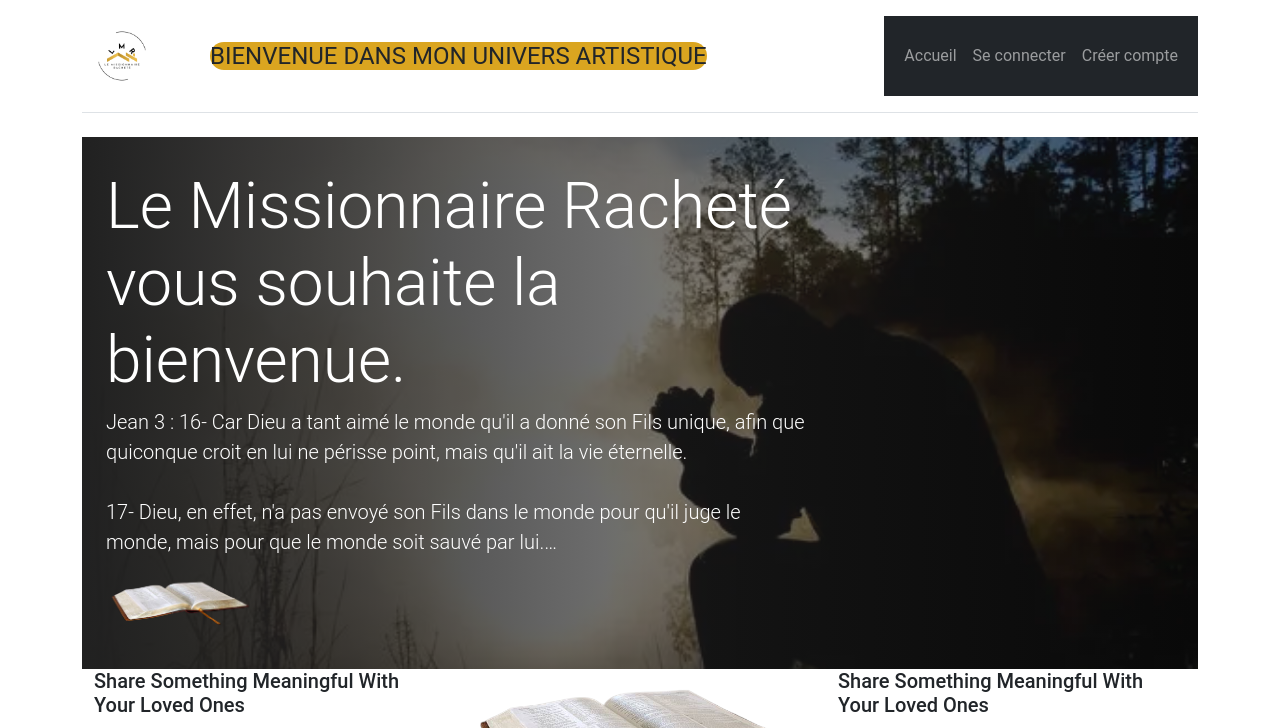
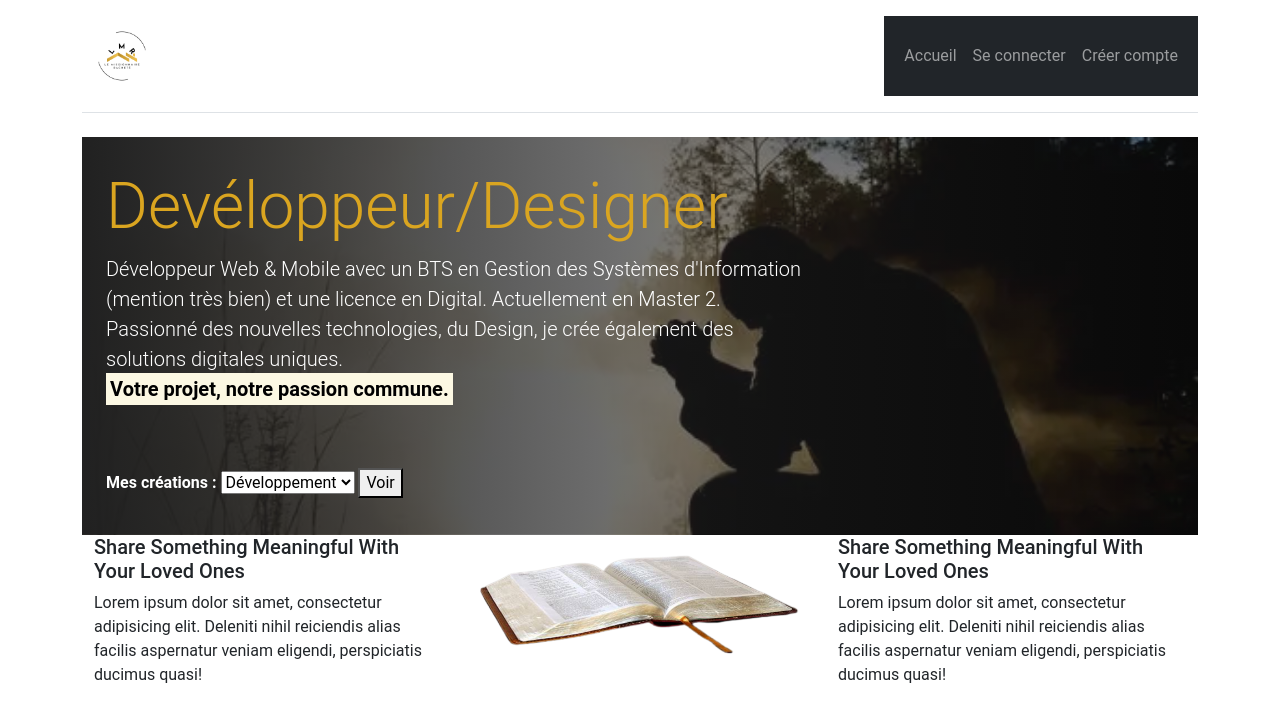
Before and after one commit to Billy3Joe/monSiteweb, a PHP site: page /index.php in a window 1280 px wide. Shown: the top 728 px of the page. Run offline with PHP 8.4, Linux system fonts and the light colour scheme.

Commit message:
Update home page

```diff
--- a/controllers/Administrateur/Administrateur.controller.php
+++ b/controllers/Administrateur/Administrateur.controller.php
@@ -105,7 +105,27 @@ class AdministrateurController extends MainController {
         exit;
     }
 
+    public function deleteMessageUser($messageId)
+    {
+        // Effectuez ici la logique de suppression en utilisant votre modèle ou gestionnaire d'administrateurs
+        $success = $this->administrateurManager->deleteMessage($messageId);
 
+        // Redirigez vers la page appropriée en fonction du résultat de la suppression
+        if ($success) {
+            // Message supprimé avec succès
+            // Ajoutez un message flash si nécessaire pour afficher un message sur la page de redirection
+            $_SESSION['message'] = "Le message a été supprimé avec succès.";
+        } else {
+            // Échec de la suppression
+            // Ajoutez un message flash si nécessaire pour afficher un message sur la page de redirection
+            $_SESSION['message'] = "La suppression du message a échoué.";
+        }
+
+        // Redirigez vers la page d'où provient l'utilisateur ou une page par défaut si la référence HTTP est indisponible
+        $referer = isset($_SERVER['HTTP_REFERER']) ? $_SERVER['HTTP_REFERER'] : URL;
+        header("Location: $referer");
+        exit;
+    }
 
 
 
--- a/controllers/Utilisateur/Utilisateur.controller.php
+++ b/controllers/Utilisateur/Utilisateur.controller.php
@@ -37,8 +37,9 @@ class UtilisateurController extends MainController {
                 header("location: " . URL . "compte/profil");
             } else {
                 // Affiche un message d'erreur si le compte n'est pas activé
-                $message = "Le compte " . $login . " n'a pas été activé par mail. ";
-                $message .= "<a href='renvoyerMailValidation/" . $login . "'>Renvoyez le mail de validation</a>";
+                $message = "Le compte " . $login . " n'a pas été activé. ";
+                // $message .= "<a href='renvoyerMailValidation/" . $login . "'>Renvoyez le mail de validation</a>";
+                $message .= "<a href='renvoyerMailValidation/" . $login . "'>Veillez nous envoyer un message via le formulaire de contact afin que votre compte puisse être activé. </a>. Merci à vous...";
                 Toolbox::ajouterMessageAlerte($message, Toolbox::COULEUR_ROUGE);
                 header("Location: " . URL . "login");
             }
--- a/controllers/Visiteur/Visiteur.controller.php
+++ b/controllers/Visiteur/Visiteur.controller.php
@@ -45,6 +45,40 @@ class VisiteurController extends MainController {
         $this->genererPage($data_page);
     }
 
+    public function voirCreations()
+    {
+        $data_page = [
+            "page_description" => "Description de la page d'accueil",
+            "page_title" => "Titre de la page d'accueil",
+            "view" => "views/Visiteur/accueil.view.php",
+            "template" => "views/common/template.php",
+        ];
+        $this->genererPage($data_page);
+    }
+
+    public function creationsDeveloppement()
+    {
+        $data_page = [
+            "page_description" => "Description de la page de création développement",
+            "page_title" => "Titre de la page d'accueil",
+            "view" => "views/Visiteur/developpement.view.php",
+            "template" => "views/common/template.php",
+        ];
+        $this->genererPage($data_page);
+    }
+
+    public function creationsDesign()
+    {
+        $data_page = [
+            "page_description" => "Description de la page de création design",
+            "page_title" => "Titre de la page d'accueil",
+            "view" => "views/Visiteur/design.view.php",
+            "template" => "views/common/template.php",
+        ];
+        $this->genererPage($data_page);
+    }
+
+
     public function pageErreur($message){
         parent::pageErreur($message);
     }
--- a/index.php
+++ b/index.php
@@ -218,7 +218,49 @@ try {
                         header("Location: " . URL . "accueil");
                     }
                     break;
+                   // Ajoutez une nouvelle route pour la suppression
+                    case "delete_message_user":
+                        // Vérifiez si l'identifiant du message à supprimer est présent dans la requête POST
+                        if (!empty($_POST['id'])) {
+                            // Appellez la méthode de suppression dans votre modèle
+                            $success = $AdministrateurManager->deleteMessage($_POST['id']);
 
+                            // Retournez une réponse appropriée (par exemple, en JSON)
+                            if ($success) {
+                                echo json_encode(["success" => true]);
+                            } else {
+                                echo json_encode(["success" => false, "error" => "Une erreur s'est produite lors de la suppression du message."]);
+                            }
+                        } else {
+                            // L'identifiant du message n'est pas spécifié dans la requête
+                            echo json_encode(["success" => false, "error" => "Identifiant du message manquant dans la requête."]);
+                        }
+                        // Assurez-vous de quitter ici pour éviter que d'autres choses ne soient envoyées dans la réponse
+                        exit;
+
+                        case "choix_creations":
+                            // Vérifie si le choix de l'utilisateur est présent dans la requête POST
+                            if (!empty($_POST['choixCreation'])) {
+                                $choix = Securite::secureHTML($_POST['choixCreation']);
+                                // Redirige l'utilisateur en fonction de son choix
+                                if ($choix === "developpement") {
+                                    header("Location: " . URL . "developpement");
+                                } elseif ($choix === "design") {
+                                    header("Location: " . URL . "design");
+                                }
+                            } else {
+                                // Le choix de l'utilisateur n'est pas spécifié dans la requête
+                                // Vous pouvez rediriger l'utilisateur vers une page d'erreur ou faire une autre action
+                            }
+                            break;
+
+                            case "developpement":
+                                $visiteurController->creationsDeveloppement();
+                                break;
+
+                            case "design":
+                                $visiteurController->creationsDesign();
+                                break;
 
 
         default:
--- a/models/Administrateur/Administrateur.model.php
+++ b/models/Administrateur/Administrateur.model.php
@@ -82,4 +82,27 @@ class AdministrateurManager extends MainManager {
         return $result['nombre_messages'];
     }
 
+
+    public function deleteMessage($idMessage) {
+        // Vérifiez si l'identifiant du message est valide
+        if (is_numeric($idMessage)) {
+            // Préparez la requête SQL pour supprimer le message
+            $sql = "DELETE FROM contact WHERE id = :id";
+
+            // Préparez la requête
+            $stmt = $this->getBdd()->prepare($sql);
+
+            // Liez les paramètres
+            $stmt->bindParam(":id", $idMessage, PDO::PARAM_INT);
+
+            // Exécutez la requête
+            $stmt->execute();
+
+            // Vérifiez si la suppression a réussi
+            return $stmt->rowCount() > 0;
+        }
+
+        // L'identifiant du message n'est pas valide
+        return false;
+    }
 }
--- a/views/Visiteur/accueil.view.php
+++ b/views/Visiteur/accueil.view.php
@@ -4,14 +4,21 @@
   <div class="container desc-main wow fadeInUp">
     <div class="row">
       <div class="col-md-8">
-        <h1 class="display-3">Le Missionnaire Racheté vous souhaite la bienvenue.</h1>
+        <h1 class="display-3"><a style="text-decoration:none; color:goldenrod;" href="https://billy3joe.netlify.app/">Devéloppeur/Designer</a></h1>
         <p class="lead">
-        Jean 3 :
-        16- Car Dieu a tant aimé le monde qu'il a donné son Fils unique, afin que quiconque croit en lui ne périsse point, mais qu'il ait la vie éternelle.
-        <br>
-        <br>17- Dieu, en effet, n'a pas envoyé son Fils dans le monde pour qu'il juge le monde, mais pour que le monde soit sauvé par lui.…
+           Développeur Web & Mobile avec un BTS en Gestion des Systèmes d'Information (mention très bien) et une licence en Digital. Actuellement en Master 2. Passionné des nouvelles technologies, du Design, je crée également des solutions digitales uniques.<br>
+           <mark style="font-weight:bold;">Votre projet, notre passion commune.</mark>
         </p>
-        <a href="#"><img src="<?= URL; ?>public/Assets/images/Bible.png" width="150" alt="Logo" /></a>
+        <form action="<?= URL ?>choix_creations" method="post">
+            <label for="choixCreation" style="font-weight: bold;">Mes créations :</label>
+            <select id="choixCreation" name="choixCreation">
+                <option value="developpement">Développement</option>
+                <option value="design">Design</option>
+            </select>
+            <button type="submit">Voir</button>
+        </form>
+
+        <!-- <a href="#"><img src="<?= URL; ?>public/Assets/images/Bible.png" width="150" alt="img" /></a> -->
         <!-- <a href="#"><img src="https://drive.google.com/uc?id=1TD3o0DRWfjRYSLd2P0ql3O1AN9CPFXkE"/></a> -->
       </div>
     </div>
@@ -108,7 +115,7 @@
       </div>
       <div class="form-group wow fadeInUp">
         <label for="phone">Phone</label>
-        <input type="tel" class="form-control" id="phone" name="phone" required="required" data-error="Firstname is required." placeholder="Your Phone" />
+        <input type="tel" class="form-control" id="phone" name="phone" data-error="Firstname is required." placeholder="Your Phone" />
       </div>
       <div class="form-group wow fadeInUp">
         <label for="message">Message</label>
--- /dev/null
+++ b/views/Visiteur/design.view.php
@@ -0,0 +1 @@
+<h1>PAGE CRÉATION DESIGN</h1>
--- /dev/null
+++ b/views/Visiteur/developpement.view.php
@@ -0,0 +1 @@
+<h1>PAGE CRÉATION DEVELOPPEMENT</h1>
--- a/views/common/header.php
+++ b/views/common/header.php
@@ -2,7 +2,8 @@
   <header class="d-flex flex-wrap justify-content-center py-3 mb-4 border-bottom">
     <a href="/" class="d-flex align-items-center mb-3 mb-md-0 me-md-auto text-dark text-decoration-none">
       <img src="<?= URL; ?>public/Assets/images/monLogo.png" width="80" alt="logo du site" />
-      <span class="ms-5 fs-4"><span style="background: goldenrod; border-radius:15px;">BIENVENUE DANS MON UNIVERS ARTISTIQUE</span>
+      <!-- <span class="ms-5 fs-4"><span style="color:goldenrod; font-weight:bold; font-size:30px;">Bienvenue dans le monde de l'innovation digital.</span> -->
+      <h1 class="display-3"><a style="text-decoration:none; color:goldenrod;" href="https://billy3joe.netlify.app/"></a></h1>
     </a>
 
     <?php require_once("views/common/menu.php"); ?>
--- a/views/common/template.php
+++ b/views/common/template.php
@@ -45,5 +45,7 @@
             <script src="<?= URL?>public/JavaScript/<?= $fichier_javascript ?>"></script>
         <?php endforeach; ?>
     <?php endif; ?>
+    <!-- Ajoutez jQuery à votre page si ce n'est pas déjà fait -->
+    <script src="https://code.jquery.com/jquery-3.6.4.min.js"></script>
 </body>
 </html>
```
Also changed, not shown: views/Administrateur/messages.view.php (+30 -5 lines).
